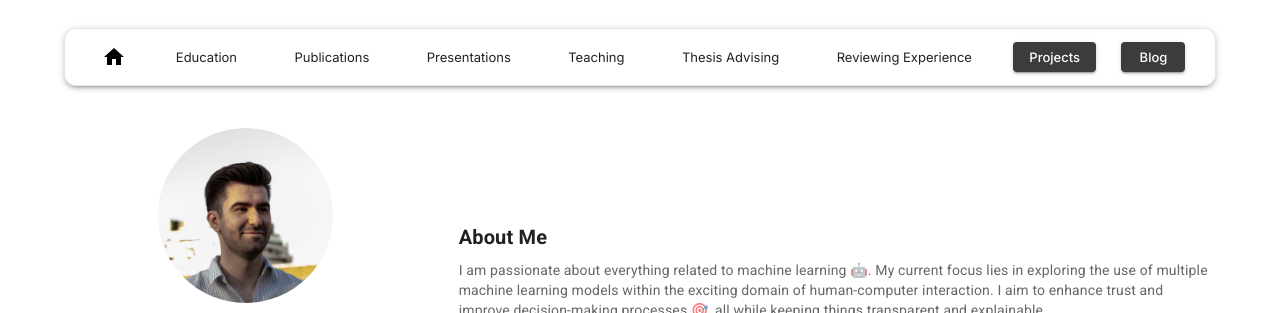
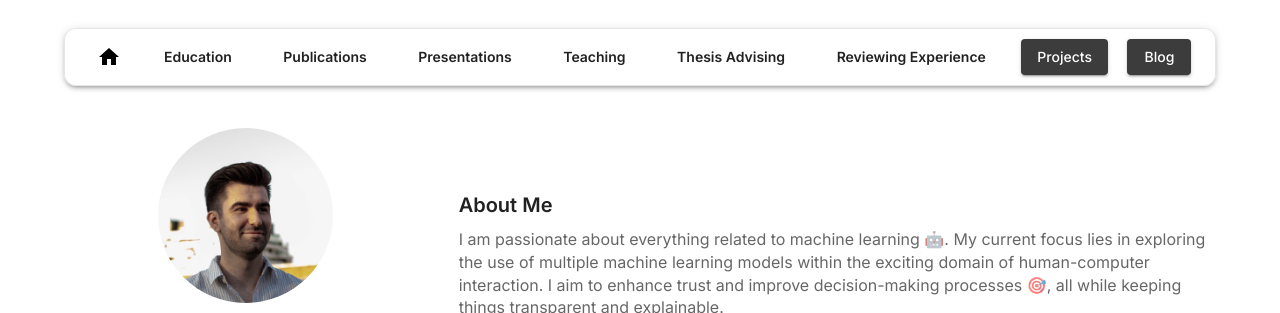
Before and after one commit to GillesEerlings/website, a React app: page / in a window 1280 px wide. Shown: the top 313 px of the page. Built offline with nearby package versions, Linux system fonts and the light colour scheme; a web font is replaced by a local one.

Commit message:
make text bigger

```diff
--- a/public/index.html
+++ b/public/index.html
@@ -1,7 +1,11 @@
 <!DOCTYPE html>
 <html lang="en">
   <head>
-    <meta charset="utf-8" />
+    <meta charset="UTF-8">
+    <meta name="viewport" content="width=device-width, initial-scale=1.0">
+    <meta name="author" content="Your Name">
+    <meta name="description" content="A portfolio showcasing expertise in machine learning, human-computer interaction, and AI systems. Explore my projects, publications, teaching, and more.">
+    <meta name="keywords" content="Machine Learning, AI, Human-Computer Interaction, Portfolio, Research, Publications, Teaching, AI Systems">
     <link rel="icon" href="%PUBLIC_URL%/images/picture.jpg" />
     <meta name="viewport" content="width=device-width, initial-scale=1" />
     <meta name="theme-color" content="#000000" />
--- a/src/components/AppBar.js
+++ b/src/components/AppBar.js
@@ -1,6 +1,5 @@
 import React from 'react';
-import { alpha, styled, createTheme, ThemeProvider } from '@mui/material/styles';
-import CssBaseline from '@mui/material/CssBaseline';
+import { alpha, styled} from '@mui/material/styles';
 import Box from '@mui/material/Box';
 import AppBar from '@mui/material/AppBar';
 import Toolbar from '@mui/material/Toolbar';
@@ -9,12 +8,6 @@ import Container from '@mui/material/Container';
 import AppBarHomeIcon from './AppBarHomeIcon';
 import Tooltip from '@mui/material/Tooltip';
 
-// Create a theme with the Inter font
-const theme = createTheme({
-  typography: {
-    fontFamily: 'Inter, sans-serif',
-  },
-});
 
 const StyledToolbar = styled(Toolbar)(({ theme }) => ({
   display: 'flex',
@@ -49,8 +42,6 @@ export default function AppAppBar({ onSectionClick }) {
   ];
 
   return (
-    <ThemeProvider theme={theme}>
-      <CssBaseline />
       <AppBar
         position="fixed"
         enableColorOnDark
@@ -75,11 +66,11 @@ export default function AppAppBar({ onSectionClick }) {
                   key={id}
                   onClick={() => onSectionClick(id)}
                   variant="text"
-                  size="small"
+                  size="normal"
                   sx={{
                     color: 'text.primary',
                     textTransform: 'none',
-                    fontWeight: 400,
+                    fontWeight: 600,
                     fontFamily: 'Inter, sans-serif',
                     px: 2,
                     '&:hover': {
@@ -93,7 +84,6 @@ export default function AppAppBar({ onSectionClick }) {
               <Tooltip title="Coming soon!" arrow>
                 <Button
                   variant="contained"
-                  size="small"
                   sx={{
                     textTransform: 'none',
                     fontWeight: 500,
@@ -112,7 +102,6 @@ export default function AppAppBar({ onSectionClick }) {
               <Tooltip title="Coming soon!" arrow>
                 <Button
                   variant="contained"
-                  size="small"
                   sx={{
                     textTransform: 'none',
                     fontWeight: 500,
@@ -132,6 +121,5 @@ export default function AppAppBar({ onSectionClick }) {
           </StyledToolbar>
         </Container>
       </AppBar>
-    </ThemeProvider>
   );
 }
--- a/src/index.js
+++ b/src/index.js
@@ -1,5 +1,6 @@
 import React, { useRef } from 'react';
 import ReactDOM from 'react-dom/client';
+import { createTheme, ThemeProvider, CssBaseline } from '@mui/material';
 
 import '@fontsource/roboto/300.css';
 import '@fontsource/roboto/400.css';
@@ -15,6 +16,25 @@ import Presentations from './components/Presentations';
 import Teaching from './components/Teaching';
 import ThesisAdvising from './components/ThesisAdvising';
 import ReviewingExperience from './components/ReviewingExperience';
+
+const theme = createTheme({
+
+  typography: {
+    fontFamily: 'Inter, sans-serif',
+    body1: {
+      fontSize: '1.1rem', // Adjust body text size
+    },
+    body2: {
+      fontSize: '1rem', // Adjust secondary text size
+    },
+    h6: {
+      fontSize: '1.25rem', // Adjust heading sizes
+    },
+    h4: {
+      fontSize: '1.5rem', // For prominent headings
+    },
+  },
+});
 
 const App = () => {
   const sectionsRefs = {
@@ -33,6 +53,8 @@ const App = () => {
 
   return (
     <React.StrictMode>
+      <ThemeProvider theme={theme}>
+        <CssBaseline />
         <AppAppBar onSectionClick={handleSectionClick} />
         <div style={{ marginTop: '80px' }}>
           <section id="biography" ref={sectionsRefs.biography}>
@@ -57,6 +79,7 @@ const App = () => {
             <ReviewingExperience />
           </section>
         </div>
+      </ThemeProvider>
     </React.StrictMode>
   );
 };
```
Also changed, not shown: 1 other file. Lines whose indentation alone changed are shown as unchanged.
